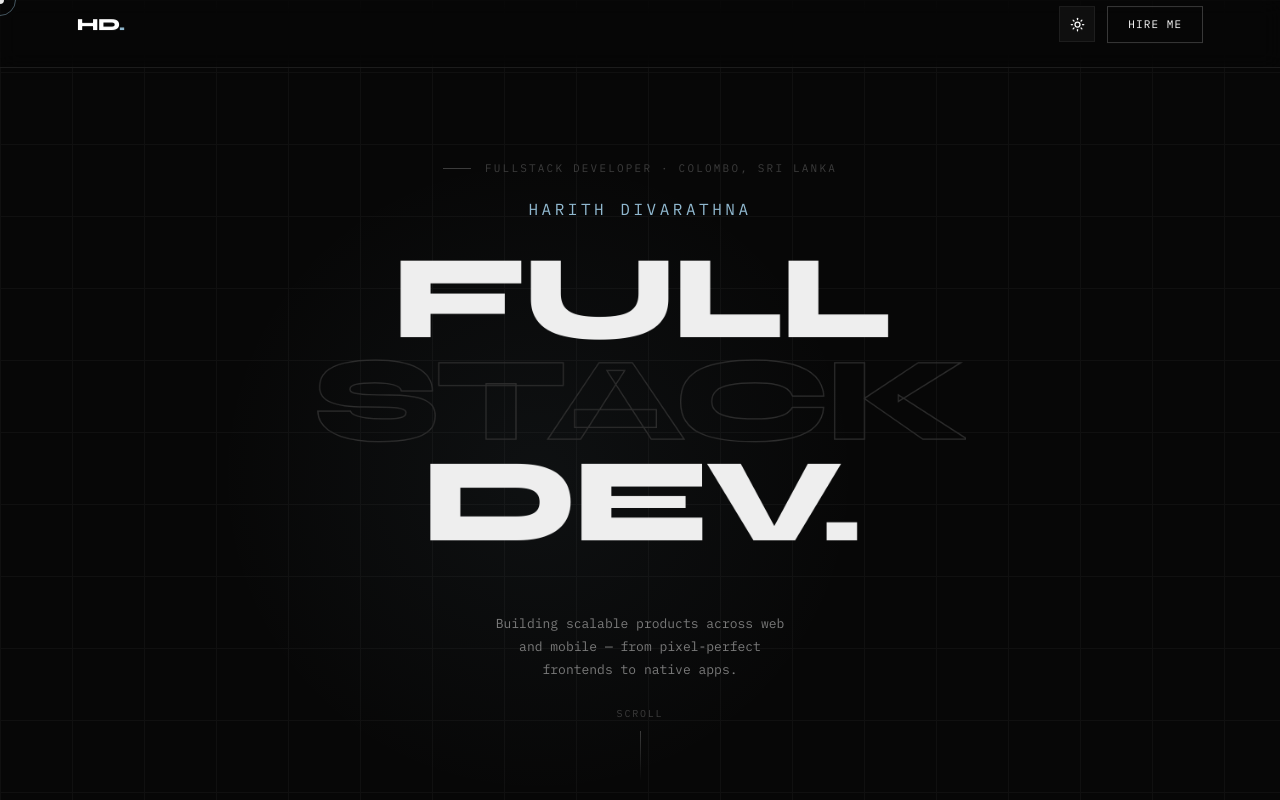
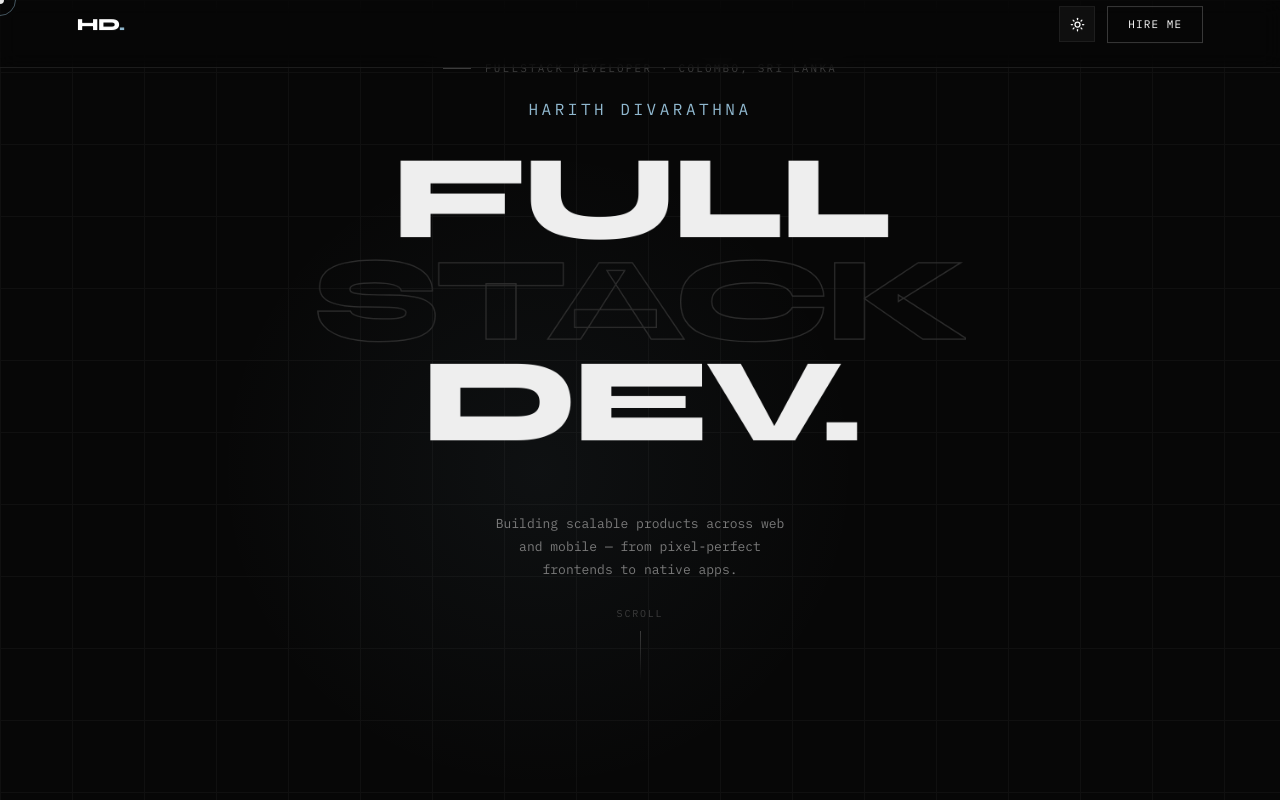
Before and after one commit to harithsenura/P, a Next.js app: page / in a window 1280 px wide. Shown: the top 800 px of the page. Built offline with nearby package versions, Linux system fonts and the light colour scheme.

Commit message:
style: aggressively reduce vertical gap in hero section

```diff
--- a/src/app/globals.css
+++ b/src/app/globals.css
@@ -253,7 +253,7 @@ nav > *, .hero-nav > * {
 /* ══ HERO ════════════════════════════════════════════════════ */
 #hero {
   min-height: 100vh;
-  padding: 80px 6vw 60px;
+  padding: 40px 6vw 40px;
   display: flex;
   flex-direction: column;
   position: relative;
@@ -261,7 +261,7 @@ nav > *, .hero-nav > * {
 }
 
 .hero-content {
-  margin-top: 80px;
+  margin-top: 20px;
   display: flex;
   flex-direction: column;
   width: 100%;
```
